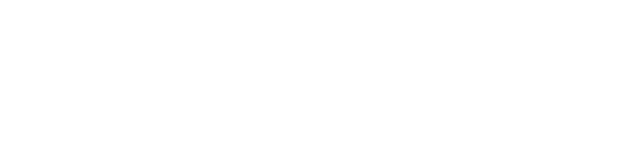
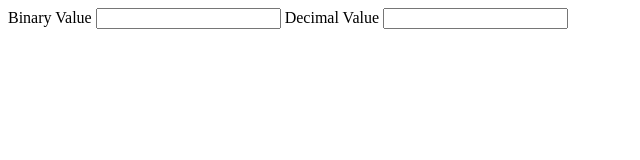
Before and after one commit to davelilleystone/bin2dec, a plain HTML site: page index.html in a window 1280 px wide. Shown: the whole page, without its empty margins (0-640 px from the left). Drawn offline with Linux system fonts and the light colour scheme.

Commit message:
add input and output fields

```diff
--- a/index.html
+++ b/index.html
@@ -4,7 +4,15 @@
     <meta charset="UTF-8" />
     <meta name="viewport" content="width=device-width, initial-scale=1.0" />
     <title>Binary to Decimal Converter</title>
+    <link rel="stylesheet" href="./style.css" />
     <script src="./script.js" defer></script>
   </head>
-  <body></body>
+  <body>
+    <main class="container">
+      <label for="binary-input">Binary Value</label>
+      <input type="text" id="binary-input" maxlength="8" />
+      <label for="decimal-output">Decimal Value</label>
+      <input type="text" id="decimal-output" readonly />
+    </main>
+  </body>
 </html>
```
